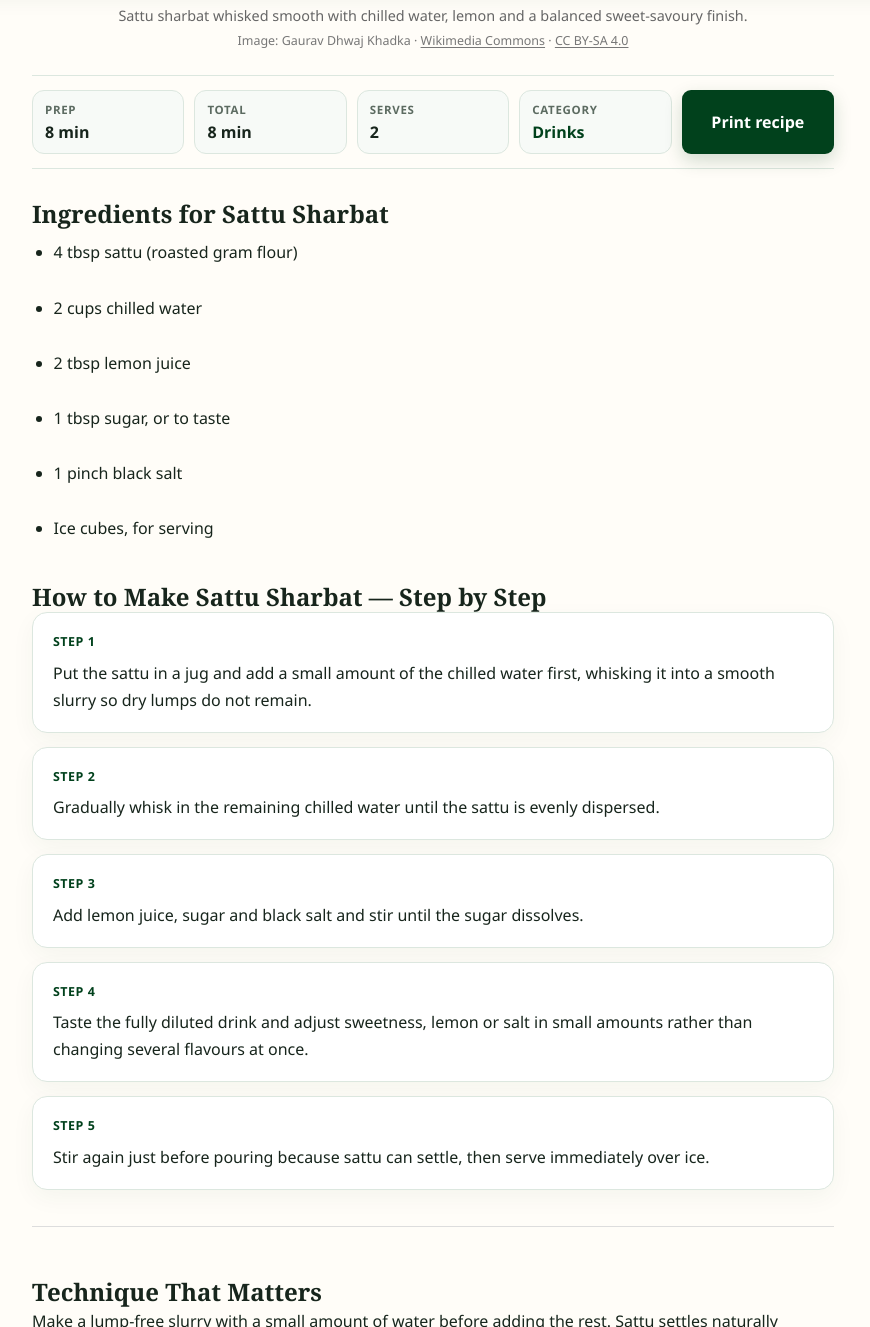
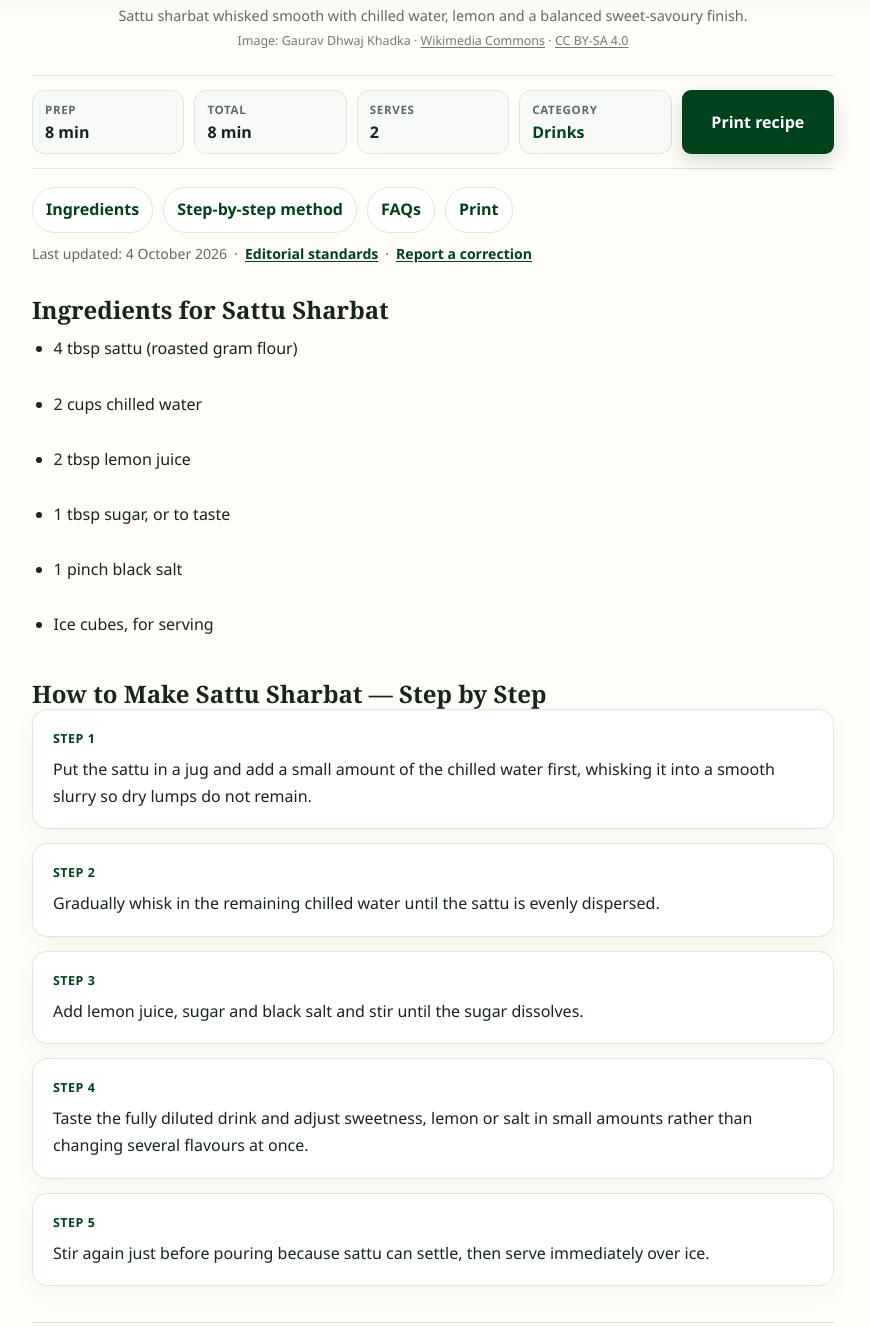
Before and after one commit to manazarali01-hub/pakistan-food, a Jekyll site: the page built from recipes/sattu-sharbat.html, in a window 1280 px wide and 1400 px high, scrolled down 1008 px, cut to the strip 73-1400 px from the top of the window. Shown: the whole strip, without its empty margins (207-1077 px from the left). Built offline with Jekyll 4.4.1, drawn with Linux system fonts in a browser that asks for light colours.

Commit message:
Recipe UX: quick links and visible editorial trust
Add accessible jump links plus last-updated, editorial-policy and correction links to recipe pages.

```diff
--- a/_layouts/recipe.html
+++ b/_layouts/recipe.html
@@ -231,10 +231,20 @@
         <span><small>Category</small><strong><a href="{{ category_slug }}/">{{ recipe.category }}</a></strong></span>
         <button class="print-recipe" type="button" onclick="window.print()">Print recipe</button>
       </div>
+      <nav class="recipe-quick-actions" aria-label="Recipe quick links">
+        <a href="#ingredients">Ingredients</a>
+        <a href="#method">Step-by-step method</a>
+        {% if recipe.faqs %}<a href="#recipe-faq-title">FAQs</a>{% endif %}
+        <button class="quick-print" type="button" onclick="window.print()">Print</button>
+      </nav>
+      <div class="recipe-trustline" aria-label="Editorial information">
+        {% if recipe.date_modified %}<span>Last updated: <time datetime="{{ recipe.date_modified }}">{{ recipe.date_modified | date: "%-d %B %Y" }}</time></span><span aria-hidden="true">·</span>{% endif %}
+        <a href="../editorial-policy.html">Editorial standards</a><span aria-hidden="true">·</span><a href="../contact.html">Report a correction</a>
+      </div>
       <div id="recipe-en" class="recipe-language-panel" role="tabpanel" lang="en" data-recipe-panel="en">
-        <h2>Ingredients for {{ recipe.name }}</h2>
+        <h2 id="ingredients">Ingredients for {{ recipe.name }}</h2>
         <ul class="recipe-ingredient-list">{% for item in recipe.ingredients %}<li>{{ item }}</li>{% endfor %}</ul>
-        <h2>How to Make {{ recipe.name }} — Step by Step</h2>
+        <h2 id="method">How to Make {{ recipe.name }} — Step by Step</h2>
         <ol class="recipe-step-list">{% for step in detailed_method %}<li id="step-{{ forloop.index }}"><span class="step-number">Step {{ forloop.index }}</span><span>{{ step }}</span></li>{% endfor %}</ol>
         {% if recipe.technique %}<section class="recipe-guide"><h2>Technique That Matters</h2><p>{{ recipe.technique }}</p></section>{% endif %}
         {% if recipe.doneness_cues %}<section class="recipe-detail-section"><h2>Visual & Doneness Cues</h2><ul>{% for cue in recipe.doneness_cues %}<li>{{ cue }}</li>{% endfor %}</ul></section>{% endif %}
--- a/premium.css
+++ b/premium.css
@@ -838,3 +838,73 @@ body:not(.dark) .hero-stats {
   .recipe-facts { grid-template-columns: 1fr !important; }
   .recipe-facts .print-recipe { grid-column: auto; }
 }
+
+
+/* Recipe quick actions and visible editorial trust */
+.recipe-quick-actions{
+  display:flex;
+  flex-wrap:wrap;
+  gap:10px;
+  margin:14px 0 10px;
+  align-items:center;
+}
+.recipe-quick-actions a,
+.recipe-quick-actions .quick-print{
+  min-height:42px;
+  display:inline-flex;
+  align-items:center;
+  justify-content:center;
+  padding:9px 13px;
+  border:1px solid var(--border);
+  border-radius:999px;
+  background:var(--surface);
+  color:var(--primary);
+  font:inherit;
+  font-weight:800;
+  text-decoration:none;
+  cursor:pointer;
+}
+.recipe-quick-actions a:hover,
+.recipe-quick-actions .quick-print:hover{
+  border-color:var(--primary);
+  box-shadow:var(--shadow);
+}
+.recipe-trustline{
+  display:flex;
+  flex-wrap:wrap;
+  gap:7px;
+  align-items:center;
+  margin:0 0 26px;
+  color:var(--muted);
+  font-size:.88rem;
+}
+.recipe-trustline a{
+  color:var(--primary);
+  font-weight:750;
+  text-decoration:underline;
+  text-underline-offset:2px;
+}
+#ingredients,
+#method,
+#recipe-faq-title{
+  scroll-margin-top:96px;
+}
+@media (max-width:560px){
+  .recipe-quick-actions{
+    display:grid;
+    grid-template-columns:repeat(2,minmax(0,1fr));
+  }
+  .recipe-quick-actions a,
+  .recipe-quick-actions .quick-print{
+    width:100%;
+    text-align:center;
+    border-radius:12px;
+  }
+  .recipe-trustline{
+    gap:5px 7px;
+    margin-bottom:22px;
+  }
+}
+@media print{
+  .recipe-quick-actions,.recipe-trustline{display:none!important}
+}
```
